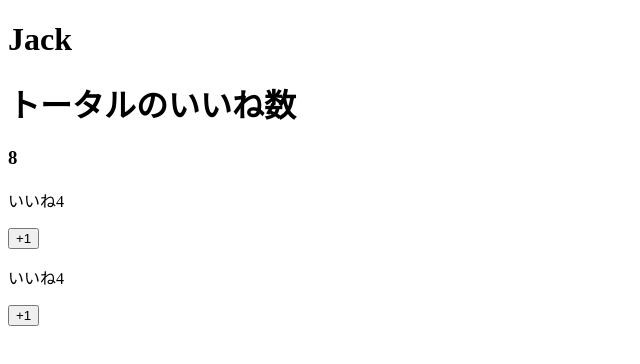
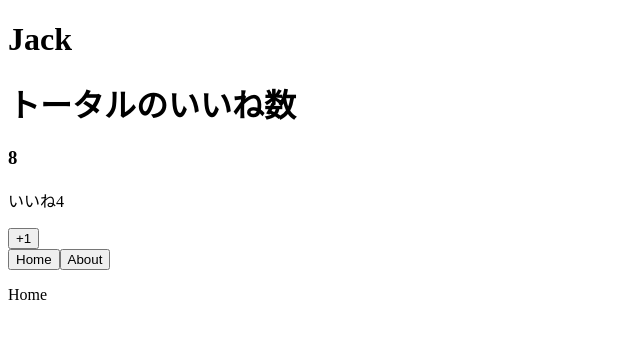
Before and after one commit to poo3/vue-udemy, a Vue app: page / in a window 1280 px wide. Shown: the top 364 px of the page, without its empty margins (0-640 px from the left). Built offline with nearby package versions, Linux system fonts and the light colour scheme.

Commit message:
add kinetic component

```diff
--- a/src/App.vue
+++ b/src/App.vue
@@ -6,20 +6,27 @@
       <h3>{{totalNumber}}</h3>
     </LikeHeader>
     <LikeNumber :totalNumber="totalNumber" @my-click="incrementNumber"></LikeNumber>
-    <LikeNumber :totalNumber="totalNumber" @my-click="incrementNumber"></LikeNumber>
+    <button @click="currentComponent = 'Home' ">Home</button>
+    <button @click="currentComponent = 'About'">About</button>
+    <component :is="currentComponent"></component>
   </div>
 </template>
 
 <script>
 import LikeHeader from './components/LikeHeader.vue'
+import About from './components/About'
+import Home from './components/Home'
 
 export default{
   components: {
-    LikeHeader
+    LikeHeader,
+    About,
+    Home
   },
   data(){
     return {
-      totalNumber: 8
+      totalNumber: 8,
+      currentComponent: 'Home'
     }
   },
   methods: {
--- /dev/null
+++ b/src/components/About.vue
@@ -0,0 +1,3 @@
+<template>
+  <p>About</p>
+</template>
--- /dev/null
+++ b/src/components/Home.vue
@@ -0,0 +1,3 @@
+<template>
+  <p>Home</p>
+</template>
```
